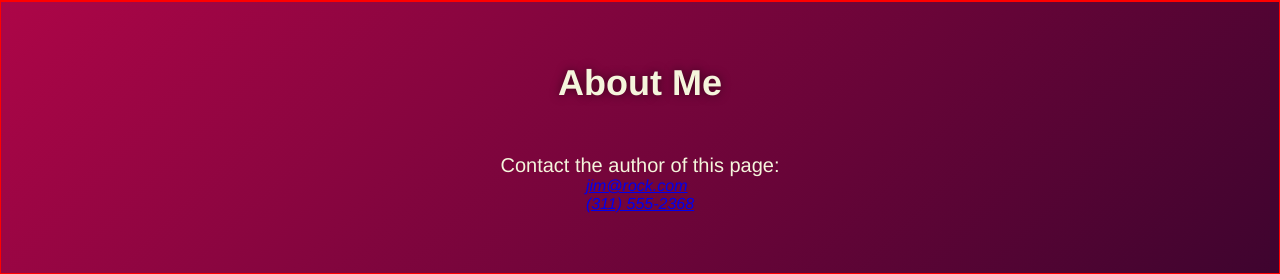
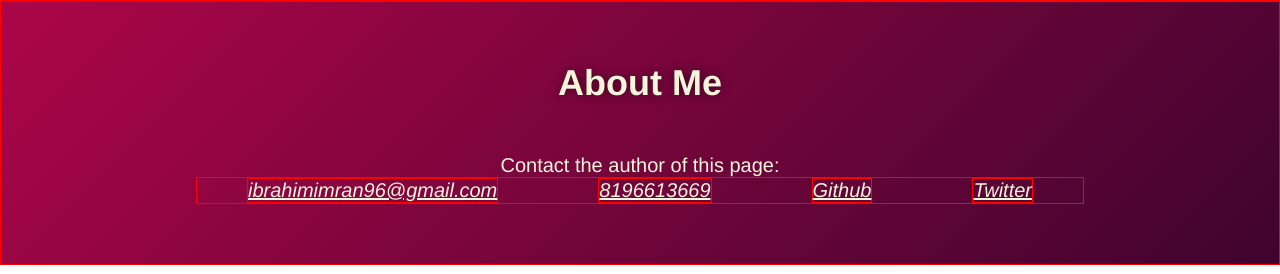
Before and after one commit to bebo96/IbrahimImran, a plain HTML site: page index.html in a window 1280 px wide. Shown: the part 1187-1461 px from the top of the page. Drawn offline with Linux system fonts and the light colour scheme.

Commit message:
Finalizing Contact section and adding CSS

```diff
--- a/assets/style.css
+++ b/assets/style.css
@@ -195,7 +195,15 @@ body {
     flex-direction: column;
 }
 
-.contact-me h1{
+.contact-address {
+    display: flex;
+    border: 1px solid red;
+    flex-direction: row;
+    /* width: 100%; */
+    justify-content: space-evenly;
+}
+
+.contact-me div h1{
     text-shadow: 0 0 10px rgba(0, 0, 0, 0.5);
     font-weight: bold;
     font-size: 36px;
@@ -203,7 +211,7 @@ body {
     margin-bottom: 50px;
 }
 
-.contact-me p {
+.contact-me p, .contact-me address a{
     text-align: center;
     line-height: 1,7;
     color: var(--primary-color);
@@ -212,6 +220,21 @@ body {
     margin: 0 auto;
 }
 
+.contact-me a{
+    display:block;
+}
+
+.contact-address address{
+    display: flex;
+    flex-direction: row;
+}
+
+.contact-address address a{
+    margin: 0 50px;
+    width: 150%;
+    border: 1px solid red;
+    white-space: nowrap;
+}
 
 @keyframes gradient {
     0% {
@@ -259,6 +282,18 @@ body {
     section {
         padding: 30px 15px;
     }
+    .my-work-thumbnails img{
+        flex: 0 32%;
+        margin-right: 0;
+        margin-top: 15px;
+        margin-bottom: 15px;
+        flex-direction: column;
+
+    }
+    .my-work-thumbnails{
+        flex-direction: column;
+        align-items: center;
+    }
 }
 
 @media screen and (max-width: 575px){
@@ -270,10 +305,10 @@ body {
         flex-direction: column;
 
     }
-
     .my-work-thumbnails{
         flex-direction: column;
         align-items: center;
 
     }
+
 }
--- a/index.html
+++ b/index.html
@@ -74,14 +74,18 @@
     </section>
 
     <section class="contact-me">
+        <div>
         <h1>About Me</h1>
+        </div>
         <p>Contact the author of this page:</p>
-
-        <address>
-            <a href="mailto:jim@rock.com">jim@rock.com</a><br>
-            <a href="tel:+13115552368">(311) 555-2368</a>
-        </address>
-
+        <div class="contact-address">
+            <address>
+                <a href="mailto:jim@rock.com">ibrahimimran96@gmail.com</a>
+                <a href="tel:+18196613669">8196613669</a>
+                <a href="https://github.com/bebo96/">Github</a>
+                <a href="https://twitter.com/bbeeebbo">Twitter</a>
+            </address>
+        </div>
     </section>
 </body>
 
```
